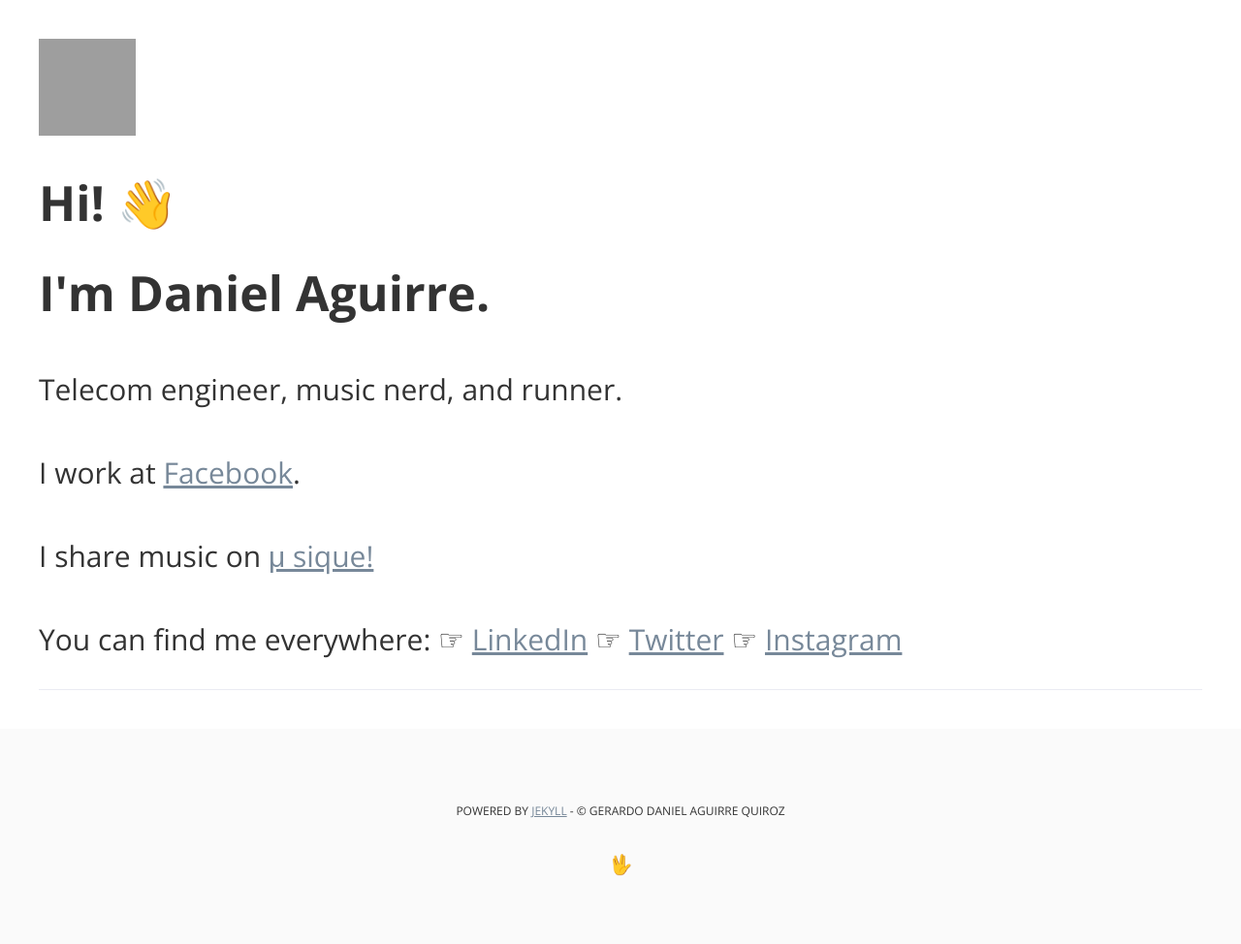
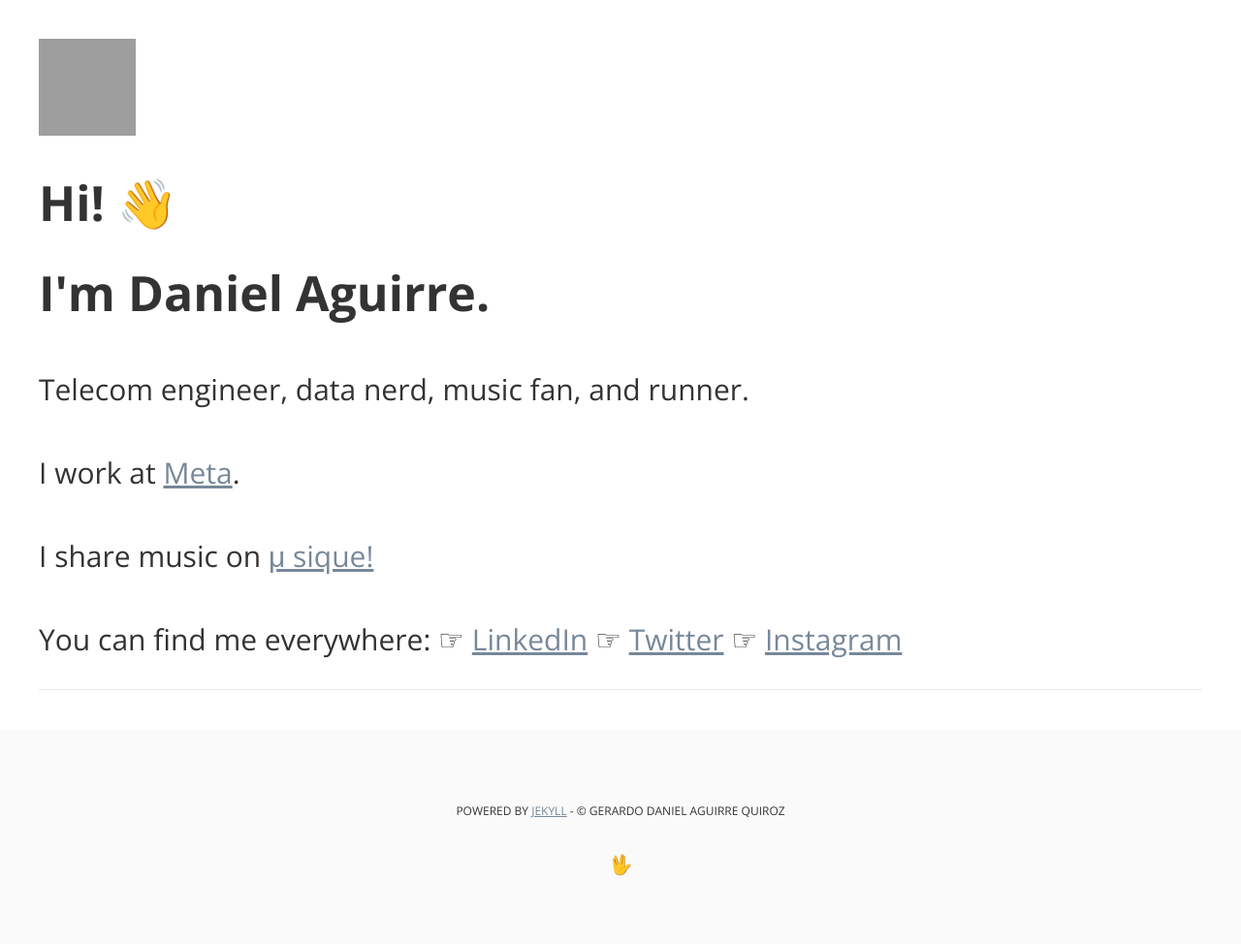
Before and after one commit to gdaq/gdaq.github.io, a Jekyll site: the page built from index.html, in a window 1280 px wide. Shown: the whole page at 97% size. Built offline with Jekyll 4.4.1, drawn with Linux system fonts in a browser that asks for light colours; the list of posts is cut into pages by our own code; grey boxes are pictures that could not be loaded.

Commit message:
Update default.html

```diff
--- a/_layouts/default.html
+++ b/_layouts/default.html
@@ -76,8 +76,8 @@
         <nav class="navigation">
        	  <h1>Hi! 👋</h1>
 		<h1>I'm Daniel Aguirre.</h1>
-          		<h3>Telecom engineer, music nerd, and runner.</h3>
-	  		<h3>I work at <a href="https://connectivity.fb.com">Facebook</a>.</h3>
+          		<h3>Telecom engineer, data nerd, music fan, and runner.</h3>
+	  		<h3>I work at <a href="https://about.meta.com">Meta</a>.</h3>
           		<h3>I share music on <a href="http://mu-sique.com">μ sique!</a></h3>
 			<h3>You can find me everywhere: <span align="left">☞ <a target="_blank" href="https://www.linkedin.com/in/gerardodanielaguirre/">LinkedIn</a></span>
           {% if site.twitter %}
```
